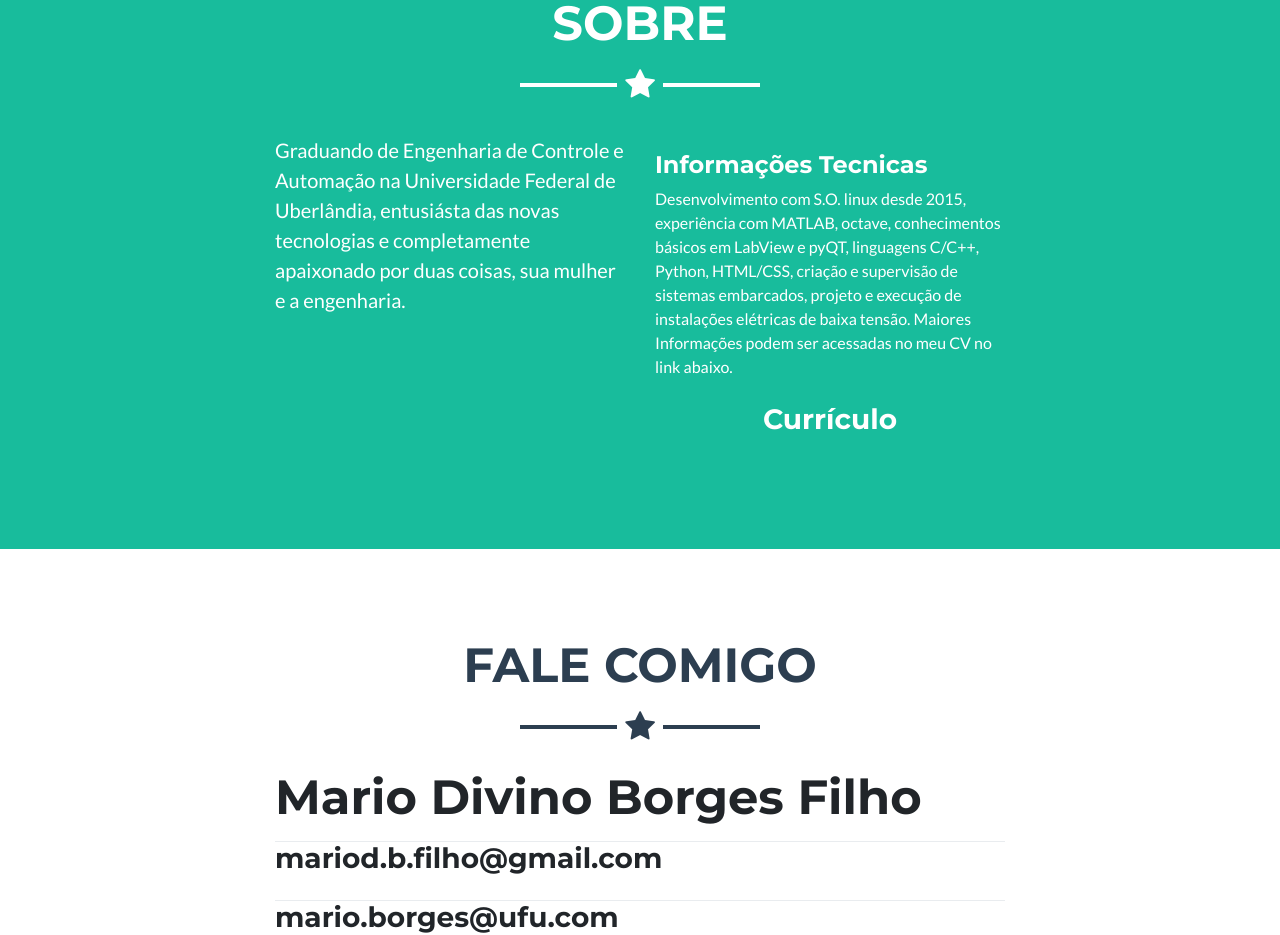
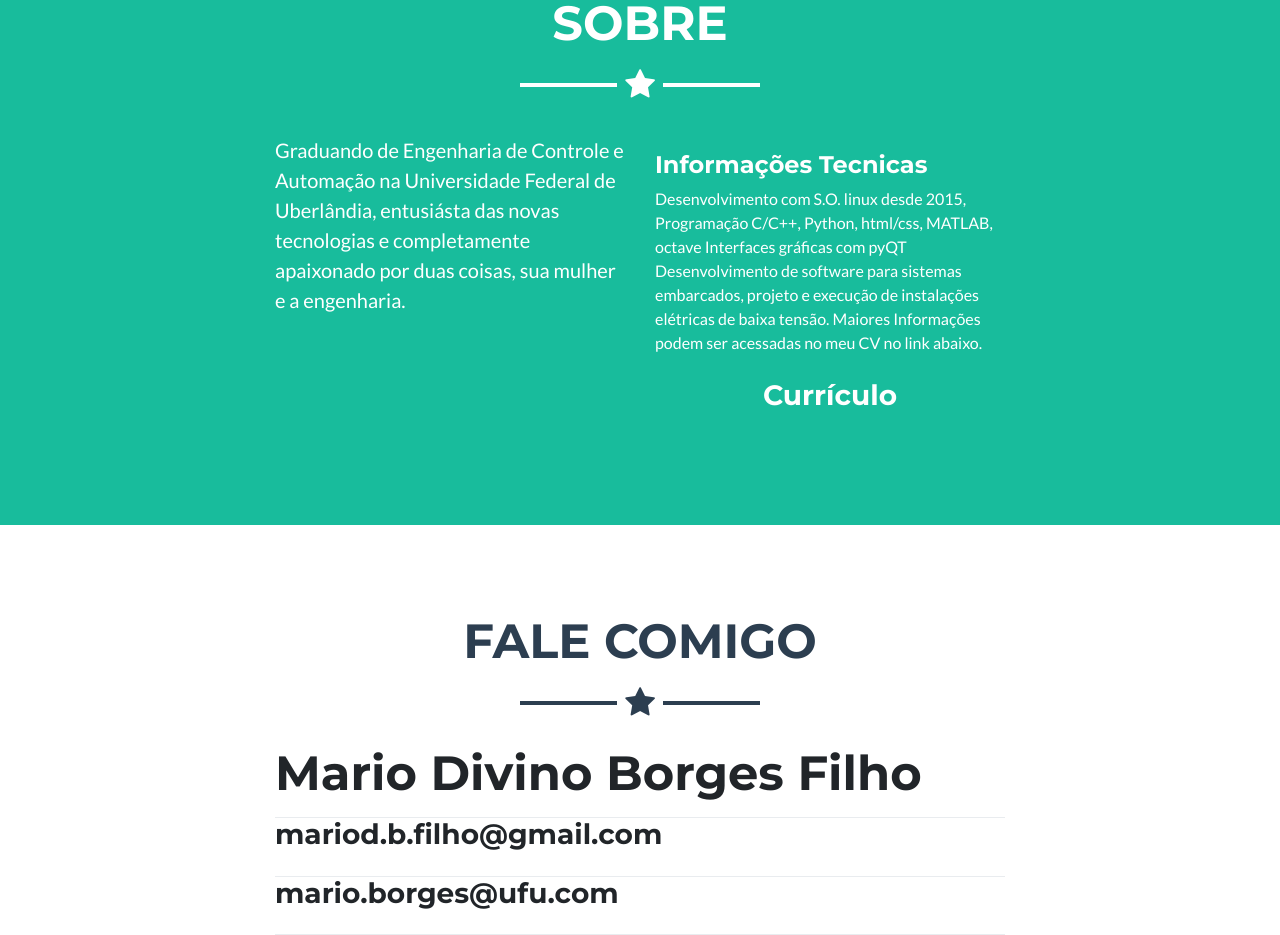
Before and after one commit to alpinista06/alpinista06.github.io, a plain HTML site: page index.html in a window 1280 px wide. Shown: the part 2205-3140 px from the top of the page. Drawn offline with Linux system fonts and the light colour scheme.

Commit message:
atualização

```diff
--- a/index.html
+++ b/index.html
@@ -165,8 +165,9 @@
           </div>
           <div class="col-lg-4 mr-auto">
             <p class="lead"> <h4>Informações Tecnicas</h4>
-            Desenvolvimento com S.O. linux desde 2015, experiência com MATLAB, octave, conhecimentos básicos em LabView e pyQT, linguagens C/C++, Python, HTML/CSS,
-            criação e supervisão de sistemas embarcados, projeto e execução de instalações elétricas de  baixa tensão. Maiores Informações podem ser acessadas no meu CV no link abaixo.</p>
+            Desenvolvimento com S.O. linux desde 2015, Programação C/C++, Python, html/css, MATLAB, octave Interfaces gráficas com pyQT
+            Desenvolvimento de software para sistemas embarcados, projeto e execução de instalações elétricas de  baixa tensão.
+            Maiores Informações podem ser acessadas no meu CV no link abaixo.</p>
             <class="nav-item"><a class="text-center nav-link text-white" href="https://docs.google.com/document/d/1y7J-YGksA2UIUEIEBV0OfUaPqOmyDVKsr8cMnLfOsHw/edit"><h3> Currículo</h3> </a>
           </div>
         </div>
```
